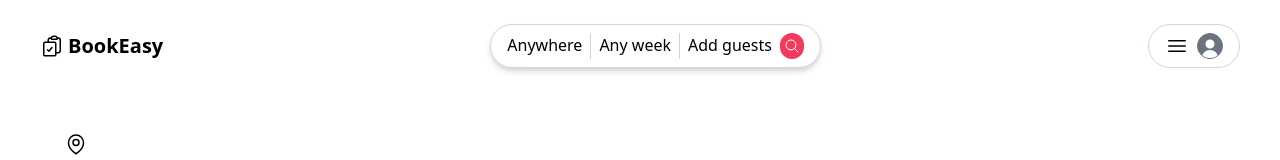
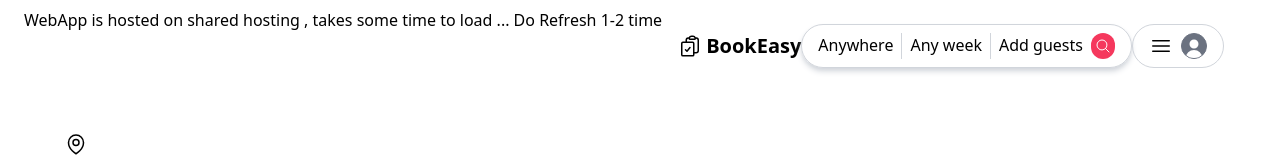
Before and after one commit to moodyMayank/bookingapp-mern, a React (Vite) app in the folder frontend/: page /place/1 in a window 1280 px wide. Shown: the top 160 px of the page. Built offline with nearby package versions, Linux system fonts and the light colour scheme; no server answers.

Commit message:
fixing files

```diff
--- a/frontend/src/components/Header.jsx
+++ b/frontend/src/components/Header.jsx
@@ -5,6 +5,11 @@ import { UserContext } from "../context/UserContext";
 const Header = () => {
   const { user } = useContext(UserContext);
   return (
+    <div className="flex">
+      <div>
+        WebApp is hosted on shared hosting , takes some time to load ... Do
+        Refresh 1-2 time
+      </div>
       <header className="p-4 flex justify-between">
         <Link to={"/"} href="" className="flex items-center space-x-1">
           <svg
@@ -81,6 +86,7 @@ const Header = () => {
           {!!user && <h1>{user.username}</h1>}
         </Link>
       </header>
+    </div>
   );
 };
 
--- a/frontend/src/components/PlaceGallery.jsx
+++ b/frontend/src/components/PlaceGallery.jsx
@@ -1,6 +1,7 @@
 import { useState } from "react";
 
 const PlaceGallery = ({ place }) => {
+  console.log("Showing Places", place);
   const [showAllPhotos, setshowAllPhotos] = useState(false);
 
   if (showAllPhotos) {
```
Lines whose indentation alone changed are shown as unchanged.
